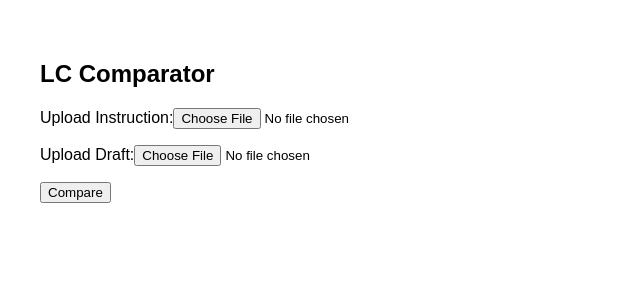
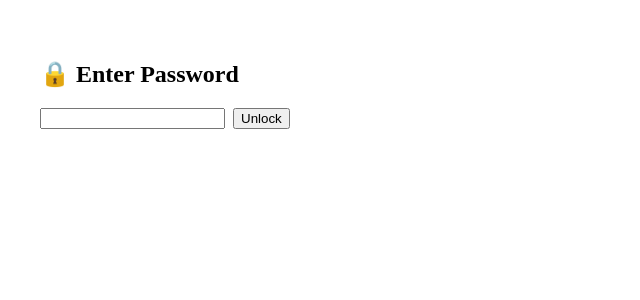
Before and after one commit to martinarena/LCREADER, a React (Create React App) app: page / in a window 1280 px wide. Shown: the top 300 px of the page, without its empty margins (0-640 px from the left). Built offline with nearby package versions, Linux system fonts and the light colour scheme.

Commit message:
Update App.jsx

```diff
--- a/src/App.jsx
+++ b/src/App.jsx
@@ -5,10 +5,20 @@ function App() {
   const [draftFile, setDraftFile] = useState(null);
   const [results, setResults] = useState([]);
   const [loading, setLoading] = useState(false);
+  const [authenticated, setAuthenticated] = useState(false);
+  const [password, setPassword] = useState("");
+
+  const PASSWORD = "Frey123"; // 🔑 change this to your chosen password
+
+  const handleLogin = () => {
+    if (password === PASSWORD) {
+      setAuthenticated(true);
+    } else {
+      alert("Incorrect password.");
+    }
+  };
 
   const handleCompare = async () => {
-    console.log("Compare button clicked");
-
     if (!instructionFile || !draftFile) {
       alert("Please upload both files.");
       return;
@@ -21,50 +31,52 @@ function App() {
 
     try {
       const response = await fetch("https://77a78304-e5dc-4c57-a153-2a61642f0862-00-1mqxmta06stx0.riker.replit.dev/api/compare", {
-         method: "POST",
-         body: formData,
+        method: "POST",
+        body: formData,
       });
 
-      const contentType = response.headers.get("content-type");
-
-      if (!contentType || !contentType.includes("application/json")) {
-        const text = await response.text();
-        console.error("Non-JSON response:", text);
-        throw new Error("Server returned unexpected response (not JSON).");
-      }
-
       const data = await response.json();
+      setResults(data.results || []);
       console.log("Received data:", data);
-      setResults(data.results || []);
-    } catch (err) {
-      console.error("Error:", err);
+    } catch (error) {
+      console.error("Error:", error);
       alert("An error occurred while comparing documents.");
     } finally {
       setLoading(false);
     }
   };
 
+  if (!authenticated) {
+    return (
+      <div style={{ padding: "2rem" }}>
+        <h2>🔒 Enter Password</h2>
+        <input
+          type="password"
+          value={password}
+          onChange={(e) => setPassword(e.target.value)}
+        />
+        <button onClick={handleLogin} style={{ marginLeft: "0.5rem" }}>
+          Unlock
+        </button>
+      </div>
+    );
+  }
+
   return (
-    <div style={{ padding: "2rem", fontFamily: "Arial" }}>
+    <div style={{ padding: "2rem" }}>
       <h2>LC Comparator</h2>
 
-      <div style={{ marginBottom: "1rem" }}>
+      <div>
         <label>
           Upload Instruction:
-          <input
-            type="file"
-            onChange={(e) => setInstructionFile(e.target.files[0])}
-          />
+          <input type="file" onChange={(e) => setInstructionFile(e.target.files[0])} />
         </label>
       </div>
 
-      <div style={{ marginBottom: "1rem" }}>
+      <div>
         <label>
           Upload Draft:
-          <input
-            type="file"
-            onChange={(e) => setDraftFile(e.target.files[0])}
-          />
+          <input type="file" onChange={(e) => setDraftFile(e.target.files[0])} />
         </label>
       </div>
 
@@ -73,7 +85,7 @@ function App() {
       </button>
 
       {results.length > 0 && (
-        <table border="1" cellPadding="8" style={{ marginTop: "2rem", width: "100%" }}>
+        <table border="1" cellPadding="8" style={{ marginTop: "2rem" }}>
           <thead>
             <tr>
               <th>Field</th>
@@ -85,14 +97,14 @@ function App() {
             </tr>
           </thead>
           <tbody>
-            {results.map((r, i) => (
-              <tr key={i}>
-                <td>{r.field}</td>
-                <td>{r.instruction_value}</td>
-                <td>{r.draft_value}</td>
-                <td>{r.match ? "✅" : "❌"}</td>
-                <td>{r.confidence}</td>
-                <td>{r.reason}</td>
+            {results.map((item, index) => (
+              <tr key={index}>
+                <td>{item.field}</td>
+                <td>{item.instruction_value}</td>
+                <td>{item.draft_value}</td>
+                <td style={{ textAlign: "center" }}>{item.match ? "✅" : "❌"}</td>
+                <td style={{ textAlign: "center" }}>{item.confidence}</td>
+                <td>{item.reason}</td>
               </tr>
             ))}
           </tbody>
```
